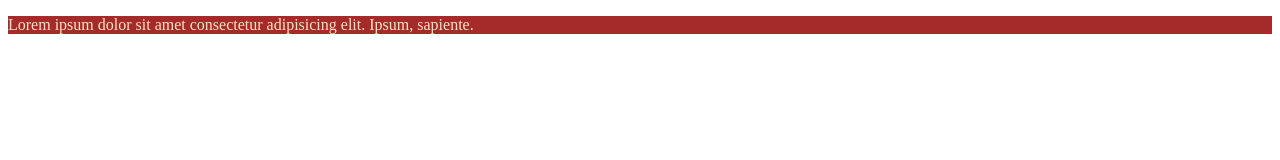
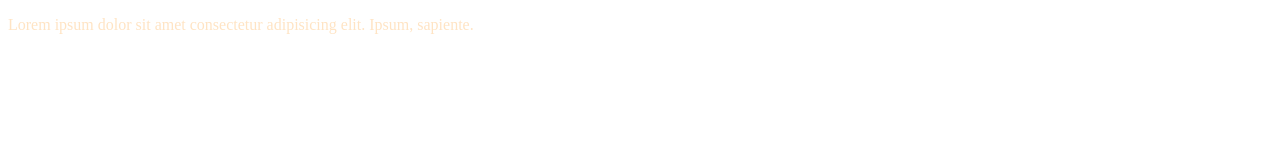
Before and after one commit to Shubhamkumar-0/GitDemo, a plain HTML site: page index.html in a window 1280 px wide. Drawn offline with Linux system fonts and the light colour scheme.

```diff
--- a/style.css
+++ b/style.css
@@ -1,4 +1,4 @@
 p{
     color: bisque;
-    background-color: brown;
+    background-color: brownclear;
 }
```
Also changed, not shown: 1 other file.
